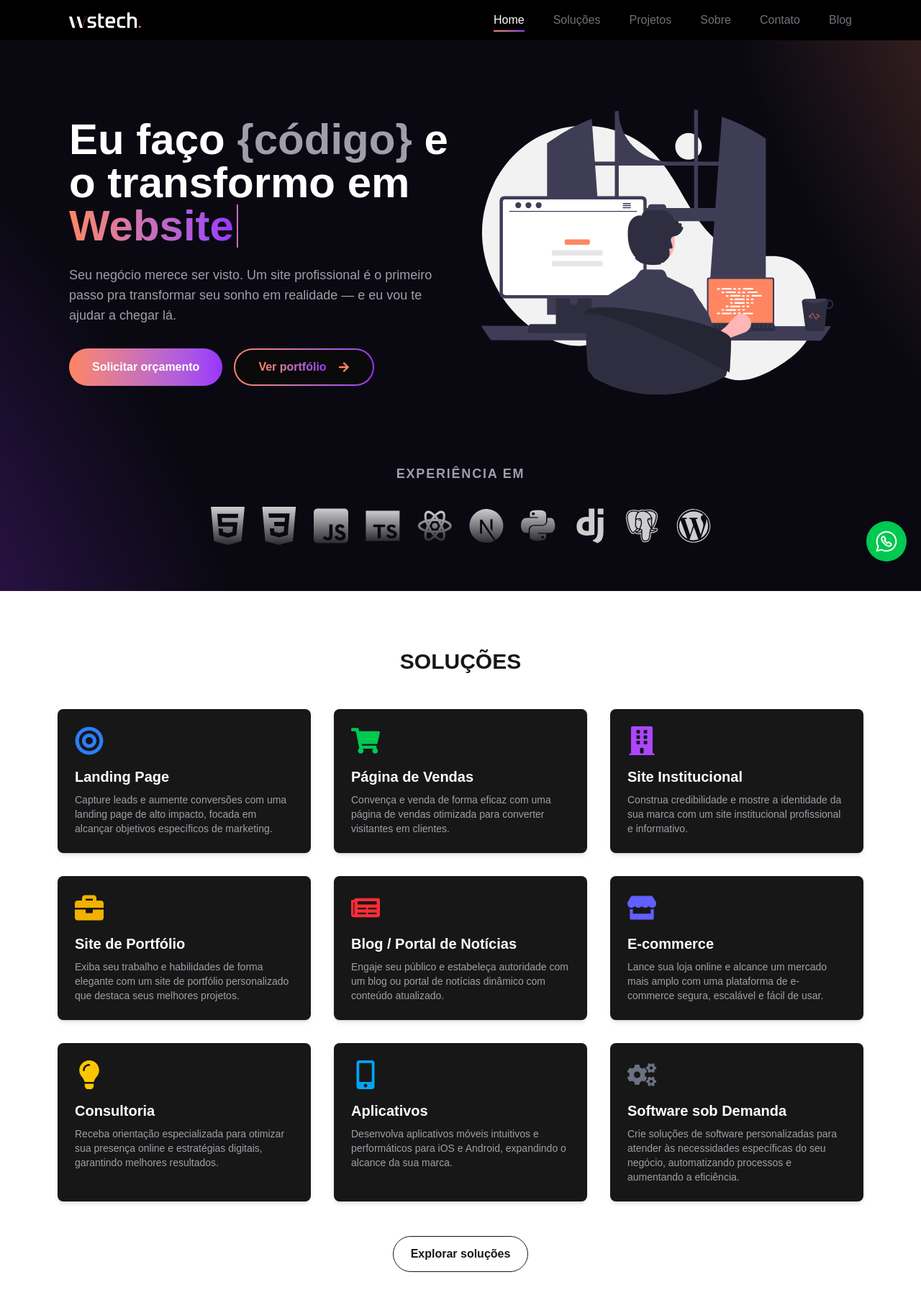
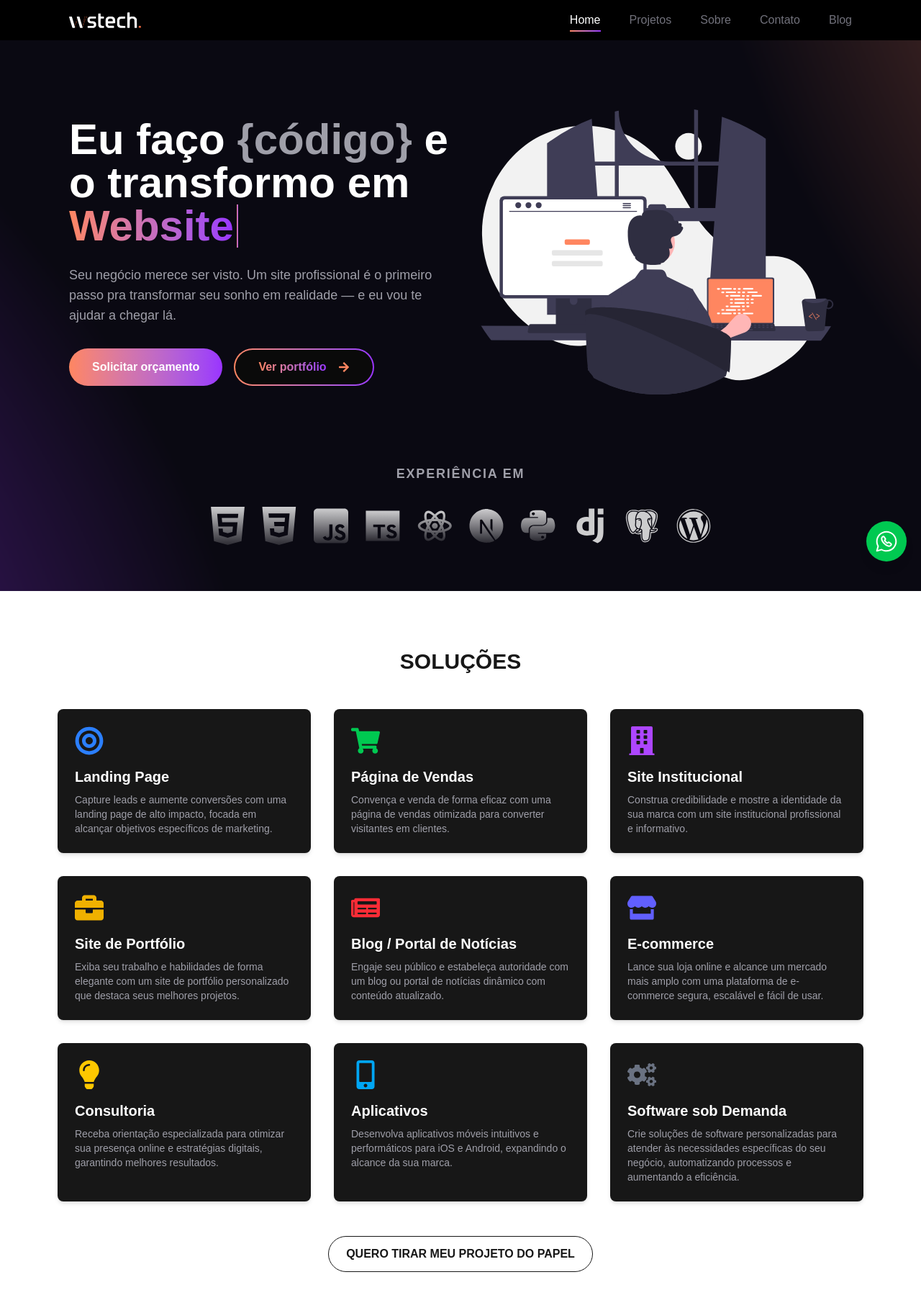
Before and after one commit to WilsonSousajr/wstech-front, a Next.js app: page / in a window 1280 px wide. Shown: the top 1817 px of the page at 72% size. Built offline with nearby package versions, Linux system fonts and the light colour scheme.

Commit message:
💄 ✨ add: new projects

```diff
--- a/src/app/page.tsx
+++ b/src/app/page.tsx
@@ -34,6 +34,8 @@ export default function Home() {
     { src: '/projects/lawliet.png', name: 'Lawliet', link: '#' },
     { src: '/projects/supremo.png', name: 'Supremo', link: '#' },
     { src: '/projects/dentist.png', name: 'SorriBem', link: '#'},
+    { src: '/projects/psicologa.png', name: 'Psicologa Silva', link: '#'},
+    { src: '/projects/clinica.png', name: 'Mente Sã', link: '#'},
   ];
 
   const solutions = [
@@ -120,7 +122,7 @@ export default function Home() {
         <div className="w-full flex justify-center mt-12 px-4">
           <Link href="/solutions" passHref>
             <button className="border border-neutral-900 bg-transparent text-neutral-900 rounded-full px-6 py-3 font-semibold hover:bg-neutral-900 hover:text-white transition-colors duration-300 ease-in-out w-full sm:w-auto cursor-pointer">
-              Explorar soluções
+              QUERO TIRAR MEU PROJETO DO PAPEL
             </button>
           </Link>
         </div>
--- a/src/components/Header.tsx
+++ b/src/components/Header.tsx
@@ -54,8 +54,7 @@ const Header = () => {
         >
           {[
             { href: "/", label: "Home" },
-            { href: "/solucoes", label: "Soluções" },
-            { href: "/projetos", label: "Projetos" },
+            { href: "#projects", label: "Projetos" },
             { href: "/sobre", label: "Sobre" },
             { href: "/contato", label: "Contato" },
             { href: "/blog", label: "Blog" },
```
Also changed, not shown: public/projects/psicologa.png (added), 1 other file (tests, documents, lock files or other folders).
